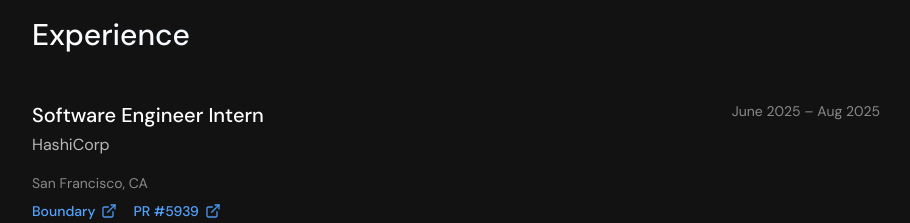
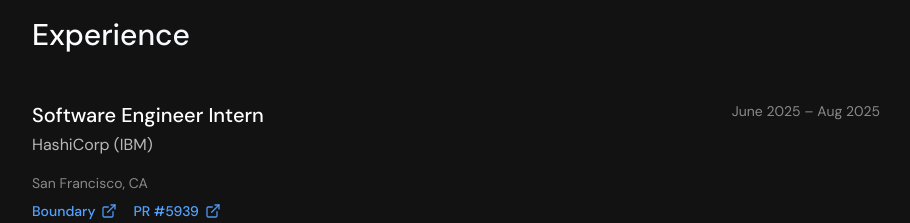
Before and after one commit to rtrin/portfolio, a Next.js app: page / in a window 1280 px wide. Shown: the part 900-1123 px from the top of the page, without its empty margins (184-1094 px from the left). Built offline with nearby package versions, Linux system fonts and the light colour scheme.

Commit message:
update work exp

```diff
--- a/src/app/page.tsx
+++ b/src/app/page.tsx
@@ -159,7 +159,7 @@ export default function Home() {
             <div className="flex flex-col md:flex-row md:items-start md:justify-between mb-4">
               <div>
                 <h3 className="text-xl font-medium mb-1">Software Engineer Intern</h3>
-                <p className="text-white/70">HashiCorp</p>
+                <p className="text-white/70">HashiCorp (IBM)</p>
               </div>
               <p className="text-white/50 text-sm mt-1 md:mt-0">June 2025 – Aug 2025</p>
             </div>
```
